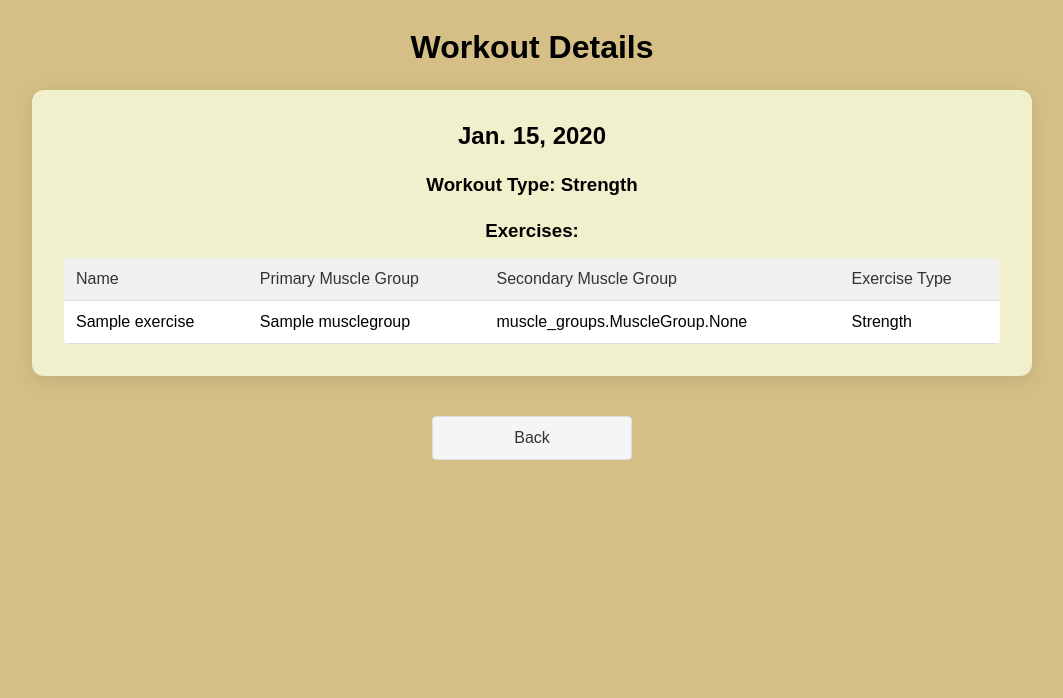
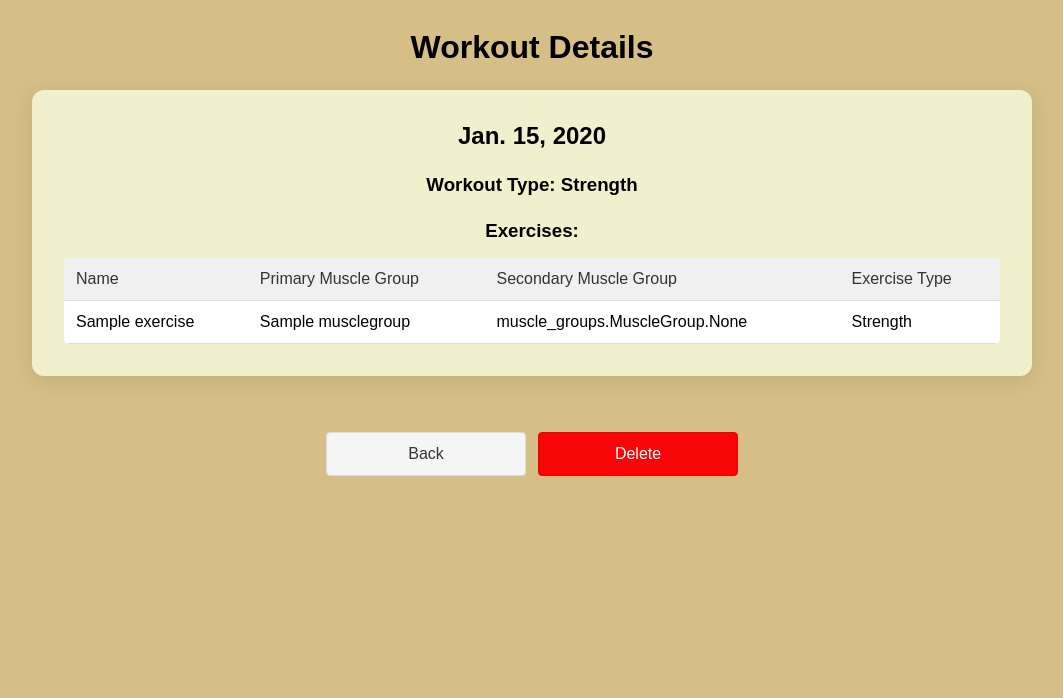
Before and after one commit to zlatin-r/body_forge, a Django app: page /workouts/details/1/ in a window 1280 px wide. Shown: the part 78-776 px from the top of the page, without its empty margins (108-1171 px from the left). Run offline with Django 5.2, Linux system fonts and the light colour scheme; tables that the repository leaves empty hold one stand-in row (values such as "Sample post").

Commit message:
changes added

```diff
--- a/static/css/styles.css
+++ b/static/css/styles.css
@@ -9,5 +9,6 @@
 @import "accounts/profile-delete-page.css";
 @import "workouts/workout-create-page.css";
 @import "workouts/workout-details-page.css";
+@import "workouts/workout-delete-page.css";
 @import "exercises/exercise-create-page.css";
 @import "muscle_groups/muscle-group-create-page.css";
--- a/static/css/workouts/workout-details-page.css
+++ b/static/css/workouts/workout-details-page.css
@@ -29,3 +29,32 @@
     align-items: center;
     gap: 1rem;
 }
+
+.workout-delete-btn {
+    display: flex;
+    justify-content: center;
+    background: #f60606;
+    color: #ffffff;
+    border: 1px solid #ef0000;
+    padding: 12px 24px;
+    margin-top: 1rem;
+    border-radius: 4px;
+    font-size: 16px;
+    font-weight: 500;
+    cursor: pointer;
+    transition: all 0.3s ease;
+    width: 100%;
+    max-width: 200px;
+    align-self: center;
+}
+
+.workout-delete-btn:hover {
+    background-color: #b90c0c;
+    box-shadow: 0 4px 8px rgba(0, 0, 0, 0.1);
+    transform: translateY(-2px);
+}
+
+.workout-delete-btn:active {
+    background-color: #ddd;
+    transform: translateY(1px);
+}
--- a/templates/workouts/workout-details-page.html
+++ b/templates/workouts/workout-details-page.html
@@ -41,6 +41,9 @@
             </div>
         </div>
 
+        <div class="btn-box">
             <a href="javascript:history.back()" class="workout-create-back-btn">Back</a>
+            <a href="" class="workout-delete-btn">Delete</a>
+        </div>
     </div>
 {% endblock %}
```
Also changed, not shown: templates/workouts/workout-delete-page.html (added, +10 -0 lines), static/css/workouts/workout-delete-page.css (added). Lines whose indentation alone changed are shown as unchanged.
